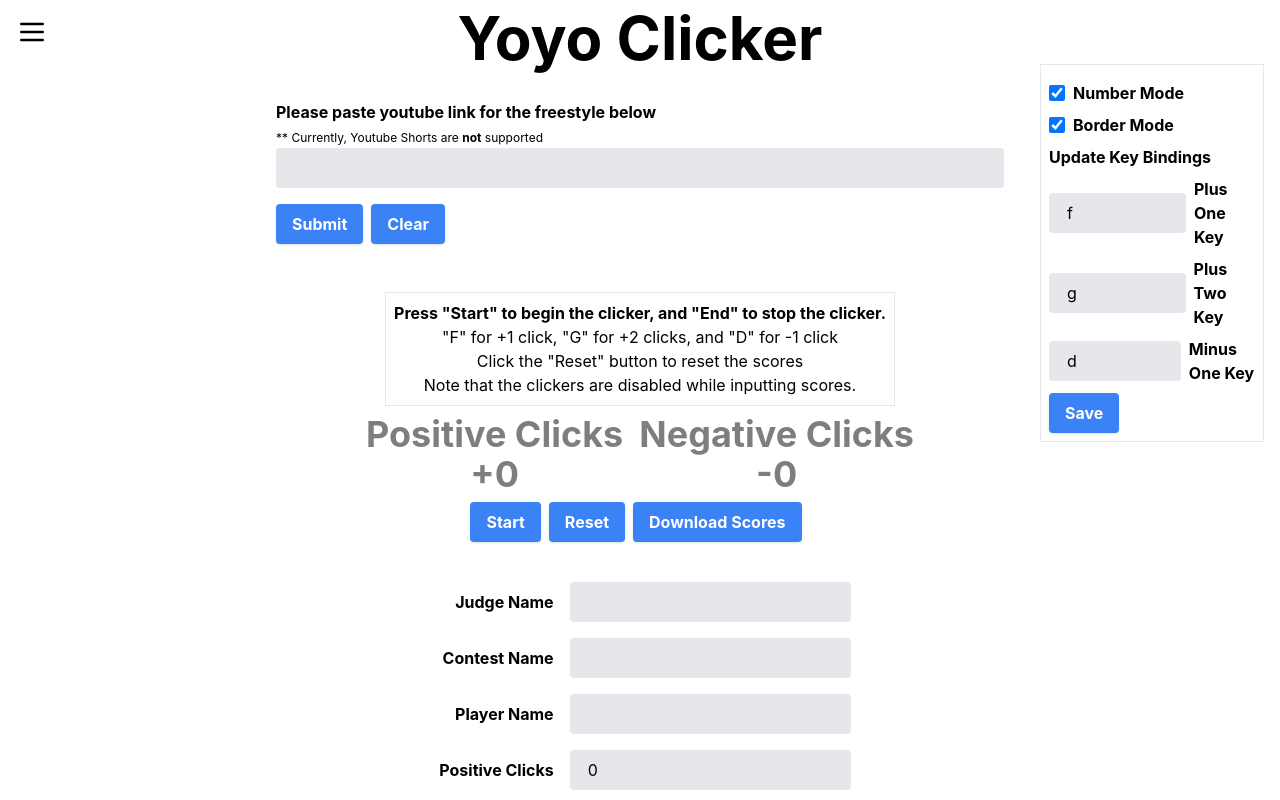
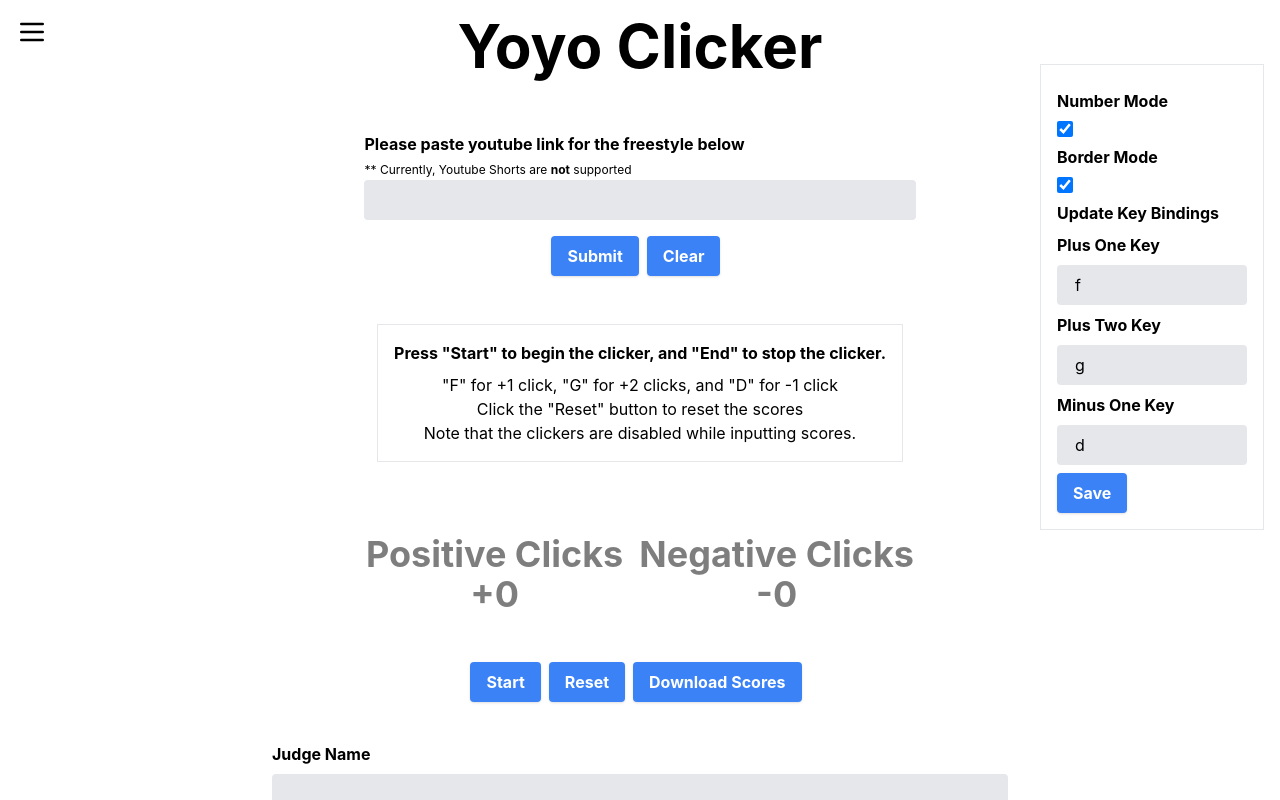
Before and after one commit to jyan500/react-yoyo-clicker, a React (Create React App) app: page / in a window 1280 px wide. Both pictures are taken after a click on the button 1152 px from the left and 32 px from the top of the page. Shown: the top 800 px of the page. Built offline with nearby package versions, Linux system fonts and the light colour scheme; some icons are missing.

Commit message:
styling cleanup

```diff
--- a/src/assets/styles.ts
+++ b/src/assets/styles.ts
@@ -36,7 +36,7 @@
 export const styles: Record<string, string> = {
 	"button" : "mr-2 shadow focus:shadow-outline focus:outline-none font-bold py-2 px-4 rounded",
 	"textInput": `bg-gray-200 appearance-none border-2 border-gray-200 rounded w-full py-2 px-4 leading-tight focus:outline-none focus:bg-white ${textFocus("blue")}`,
-	"label": "block font-bold mb-1 md:mb-0",
+	"label": "block font-bold mb-2",
 	"verticalLabel": "block font-bold",
 	"checkbox": "w-4 h-4 bg-gray-100 border-gray-300 rounded dark:bg-gray-700 dark:border-gray-600",
 	"icon": "w-8 h-8 hover:opacity-60"
--- a/src/components/clicker/Clicker.tsx
+++ b/src/components/clicker/Clicker.tsx
@@ -131,8 +131,13 @@
 
 	return (
 		<>
+			<div className = "p-4">
 				<YoutubeForm/>
+			</div>
+			<div className = "p-4">
 				<ScoreInstructions/>
+			</div>
+			<div className = "p-4 flex justify-center w-full">
 				{ ytVidId !== "" ? (
 					<YoutubeEmbed
 						ytVidId = {ytVidId}
@@ -141,10 +146,19 @@
 						borderColor = {getColor("border", borderFlash)}
 					/>
 				) : null}
+			</div>
+			<div className = "p-4">
 				<ScoreDisplay/>
+			</div>
+			<div className = "p-4">
 				<ScoreButtons downloadExcel={downloadExcel}/>
+			</div>
+			<div className = "p-4 w-full">
 				<ScoreForm />
+			</div>
+			<div className = "p-4 w-full">
 				<ScoreTable editScore={editScore} deleteScore={deleteScore}/>
+			</div>
 		</>
 	)
 }
--- a/src/components/clicker/ScoreButtons.tsx
+++ b/src/components/clicker/ScoreButtons.tsx
@@ -11,7 +11,7 @@
 	const defaultButton = `${styles.button} ${buttonTheme("blue")}`
 	const isClickerDisabled = useAppSelector((state) => state.clicker.isClickerDisabled)
 	return (
-		<div className = "flex flex-row mb-6 justify-center items-center">
+		<div className = "flex flex-row justify-center items-center">
 			<button className = {defaultButton} onClick = {() => {
 				if (isClickerDisabled){
 					dispatch(setIsClickerDisabled(false))
--- a/src/components/clicker/ScoreForm.tsx
+++ b/src/components/clicker/ScoreForm.tsx
@@ -59,7 +59,7 @@
 		isEditing ? dispatch(setScores(savedScores.map((score) => score.id === tempForm.id ? tempForm : score))) : dispatch(setScores([...savedScores, tempForm]))
 	}
 	return (
-		<div className = "flex flex-col p-4">
+		<div className = "flex flex-col">
 			{
 				[
 					{key: "judgeName", text: "Judge Name"},
@@ -71,13 +71,10 @@
 					const formVal = form[t.key as keyof typeof form]
 					const formErrorVal = formErrors[t.key as keyof typeof formErrors]
 					return (
-						<div className="md:flex md:items-center mb-4">
-						    <div className="md:w-1/3">
-						      <label className={`${styles.label} text-right mr-4`}>
+						<div className="md:flex flex-col mt-2 mb-2">
+					      <label className={`${styles.label}`}>
 					      {t.text}
 					      </label>
-						    </div>
-						    <div className="md:w-2/3">
 					      <Input className={styles.textInput}
 						    id="inline-full-name"
 						    onChange={(e) => dispatch(setScoreForm({...form, [t.key]: e.target.value}))}
@@ -86,11 +83,10 @@
 						  />
 						  <span className = {`${formErrorVal?.show ? "visible": "hidden"} font-bold text-red-500`}>{formErrorVal?.text}</span>
 					    </div>
-					    </div>
 					)
 				})
 			}
-			<div className = "flex flex-row justify-center items-center">
+			<div className = "flex flex-row p-4 justify-center items-center">
 				<button onClick = {submitForm} className = {defaultButton}>Save</button>
 				<button onClick = {() => {
 					dispatch(setScoreForm(defaultForm))
--- a/src/components/clicker/ScoreInstructions.tsx
+++ b/src/components/clicker/ScoreInstructions.tsx
@@ -3,7 +3,7 @@
 
 export const ScoreInstructions = () => {
 	return (
-		<div className = "text-center mt-6 p-2 border">
+		<div className = "text-center border p-4">
 			<p className = {styles.label}>Press "Start" to begin the clicker, and "End" to stop the clicker.</p>
 			<p> "F" for +1 click, "G" for +2 clicks, and "D" for -1 click </p>
 			<p>Click the "Reset" button to reset the scores</p>
--- a/src/components/clicker/ScoreTable.tsx
+++ b/src/components/clicker/ScoreTable.tsx
@@ -13,7 +13,6 @@
 	const defaultButton = `${styles.button} ${buttonTheme("blue")}`
 	const alertButton = `${styles.button} ${buttonTheme("red")}`
 	return (
-		<div className = "w-full p-4">
 		<table className="table-auto w-full">
 			<thead className = "text-xs text-gray-700 uppercase bg-gray-50 dark:bg-gray-700 dark:text-gray-400">
 				<tr>
@@ -46,6 +45,5 @@
 				}
 			</tbody>
 		</table>
-		</div>
 	)
 }
--- a/src/components/clicker/YoutubeForm.tsx
+++ b/src/components/clicker/YoutubeForm.tsx
@@ -27,19 +27,21 @@
 	}
 	const defaultButton = `${buttonTheme("blue")} ${styles.button}`
 	return (
-		<div className = "mb-6">
+		<div>
 			<label className = {styles.verticalLabel}>Please paste youtube link for the freestyle below</label>
 			<label className = "text-xs">** Currently, Youtube Shorts are <b>not</b> supported</label>
 			<Input value = {ytVidLink}
 				onChange = {(e) => setYtVidLink(e.target.value)}
-				className = {styles.textInput + " mb-4 w-full"}
+				className = {`${styles.textInput}`}
 			/>
-			<button onClick = {() => parseVidLink()} className = {defaultButton}>Submit</button>
+			<div className = "p-4 flex flex-row justify-center items-center">
+				<button onClick = {() => parseVidLink()} className = {defaultButton}>Submit</button>
 				<button className = {defaultButton} onClick = {() => {
-					setYtVidLink("")
-					setShowUrlError(false)
-					dispatch(setYtVidId(""))
-				}}>Clear</button>
+						setYtVidLink("")
+						setShowUrlError(false)
+						dispatch(setYtVidId(""))
+					}}>Clear</button>
+			</div>
 			<p className = {`${styles.label} ${showUrlError ? "visible": "hidden"}`}>Please type in valid youtube URL</p>
 		</div>
 	)
--- a/src/components/pages/home/Home.tsx
+++ b/src/components/pages/home/Home.tsx
@@ -7,7 +7,7 @@
 export const Home = () => {
 	return (
 		<div className = "flex flex-col justify-center items-center h-full">
-			<div className = "p-2 mb-6">
+			<div className = "p-4 mb-6">
 				<h1 className = "font-bold text-6xl">Yoyo Clicker</h1>
 			</div>
 			<Clicker/>
--- a/src/components/shared/SidePanel.tsx
+++ b/src/components/shared/SidePanel.tsx
@@ -46,22 +46,22 @@
 	return (
 		<div className = "flex flex-col p-4">
 			<button className = "flex justify-end" onClick={() => setShowSettings(!showSettings)}><FaGear className = {`${styles.icon}`}/></button>
-			<div className = {`p-2 transition-opacity delay-50 duration-200 ease-in-out ${showSettings ? "opacity-100" : "opacity-0"} border mt-4`}>
-				<div className="flex items-center mt-2 mb-2">
+			<div className = {`mt-4 p-4 transition-opacity delay-50 duration-200 ease-in-out ${showSettings ? "opacity-100" : "opacity-0"} border`}>
+				<div className="flex flex-col mt-2 mb-2">
+				    <label className={`${styles.label}`}>Number Mode</label>
 				    <input
 					    onChange = {(e) => setTempNumberMode(e.target.checked)}
 					    checked = {clickerConfig.numberMode}
 					    type="checkbox"
 					    className={styles.checkbox}/>
-				    <label className={`${styles.label} ml-2`}>Number Mode</label>
 				</div>
-				<div className="flex items-center mt-2 mb-2">
+				<div className="flex flex-col mt-2 mb-2">
+				    <label className={`${styles.label}`}>Border Mode</label>
 				    <input
 					    onChange = {(e) => setTempBorderMode(e.target.checked)}
 					    checked = {clickerConfig.borderMode}
 					    type="checkbox"
 					    className={styles.checkbox}/>
-				    <label className={`${styles.label} ml-2`}>Border Mode</label>
 				</div>
 				<div className = "mt-2 mb-2">
 					<label className={styles.label}>Update Key Bindings</label>
@@ -74,13 +74,13 @@
 					{type: "Plus Two Key", value: "plusTwoKey"},
 					{type: "Minus One Key", value: "minusOneKey"}].map((keyType) => {
 						return (
-							<div className = "flex items-center mt-2 mb-2">
+							<div className = "flex flex-col mt-2 mb-2">
+							    <label className={`${styles.label}`}>{keyType.type}</label>
 								<Input
 								maxLength={1}
 								onChange = {(e) => {
 									setTempKeys({...tempKeys, [keyType.value]: e.target.value})}
 								} className = {`${styles.textInput} w-1/4`} value = {tempKeys[keyType.value as keyof typeof defaultTempKeys]}/>
-							    <label className={`${styles.label} ml-2`}>{keyType.type}</label>
 						    </div>
 						)
 				})}
--- a/src/components/shared/YoutubeEmbed.tsx
+++ b/src/components/shared/YoutubeEmbed.tsx
@@ -20,7 +20,6 @@
 	}: YoutubeEmbedProps
 ) => {
 	return (
-		<div className = "flex justify-center w-full">
 	    <iframe
 	    	className={`transition-colors duration-300 border-8 ${(isBorderMode && shouldFlash && borderColor) ? borderColor : "border-transparent"} video`}
 		    src={`https://www.youtube.com/embed/${ytVidId}`}
@@ -28,6 +27,5 @@
 		    allowFullScreen
 		    title="Embedded youtube"
 	    />
-	    </div>
 	)
 }
```
Lines whose indentation alone changed are shown as unchanged.
